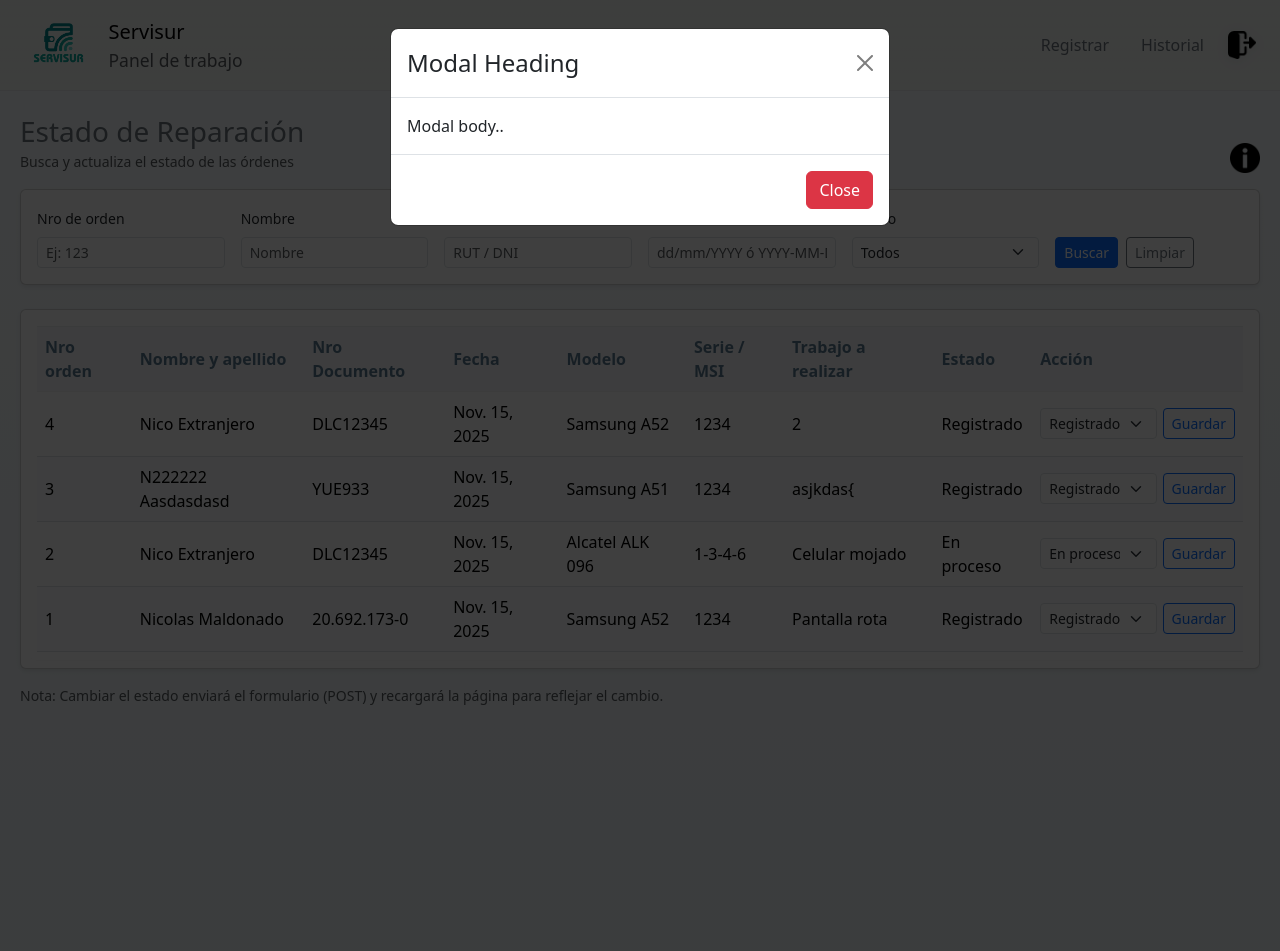
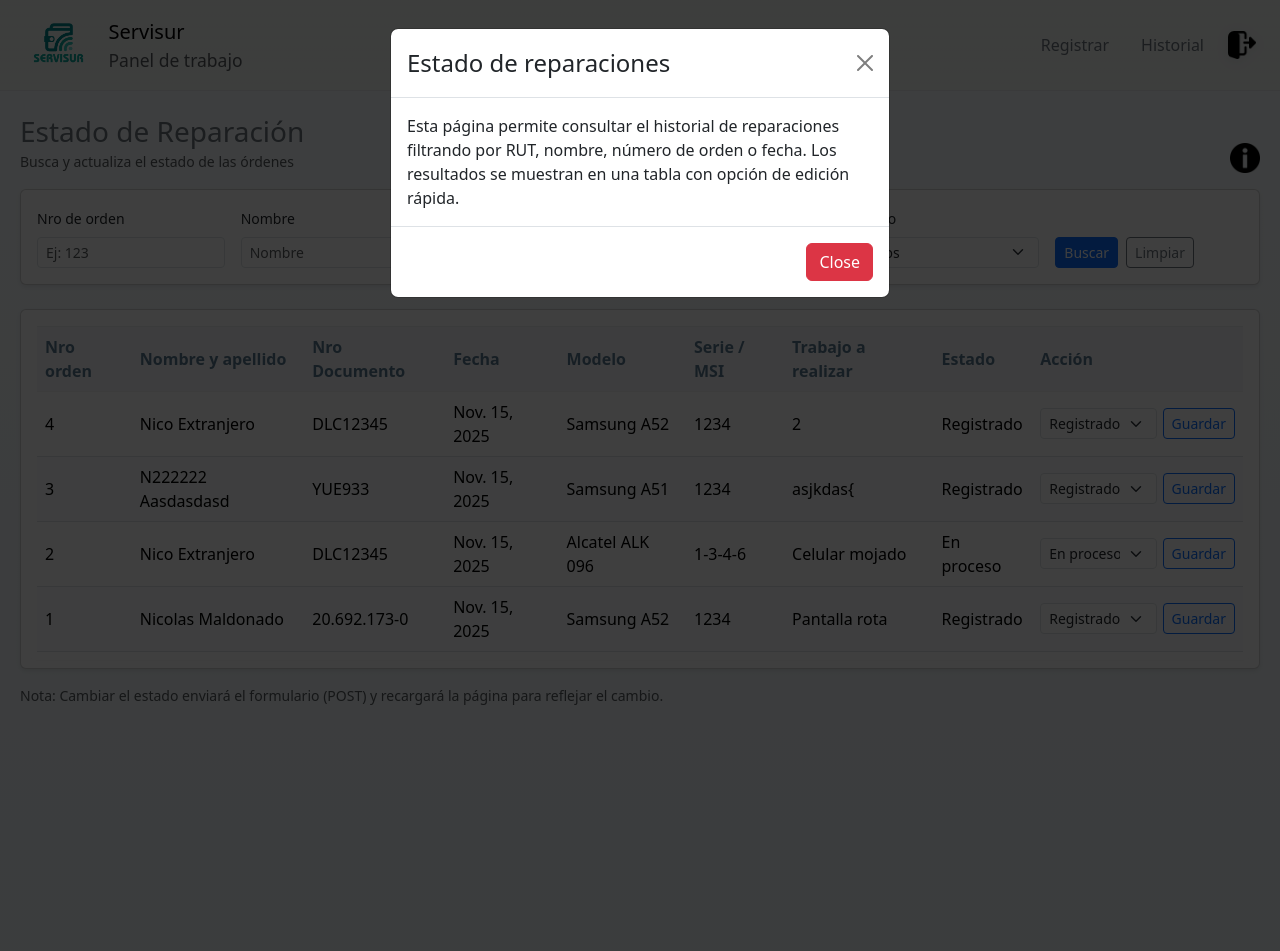
Before and after one commit to The30thHunter/Proyecto_integrado_Servisur, a Django app: page /estado/ in a window 1280 px wide, after a click that opens the changed part. Run offline with Django 5.2, Linux system fonts and the light colour scheme; a user stored in the database is signed in; data comes from the database, SQL or seed files in the repository; both versions use the stored data as it was after the commit.

Commit message:
Modal
solo modal y mi usuario

```diff
--- a/Servisur_Django/Base_Datos/templates/base_datos/Estado_reparacion.html
+++ b/Servisur_Django/Base_Datos/templates/base_datos/Estado_reparacion.html
@@ -36,13 +36,13 @@
 
       <!-- Modal Header -->
       <div class="modal-header">
-        <h4 class="modal-title">Modal Heading</h4>
+        <h4 class="modal-title">Estado de reparaciones</h4>
         <button type="button" class="btn-close" data-bs-dismiss="modal"></button>
       </div>
 
       <!-- Modal body -->
       <div class="modal-body">
-        Modal body..
+        Esta página permite consultar el historial de reparaciones filtrando por RUT, nombre, número de orden o fecha. Los resultados se muestran en una tabla con opción de edición rápida.
       </div>
 
       <!-- Modal footer -->
```
Also changed, not shown: Servisur_Django/db.sqlite3.
